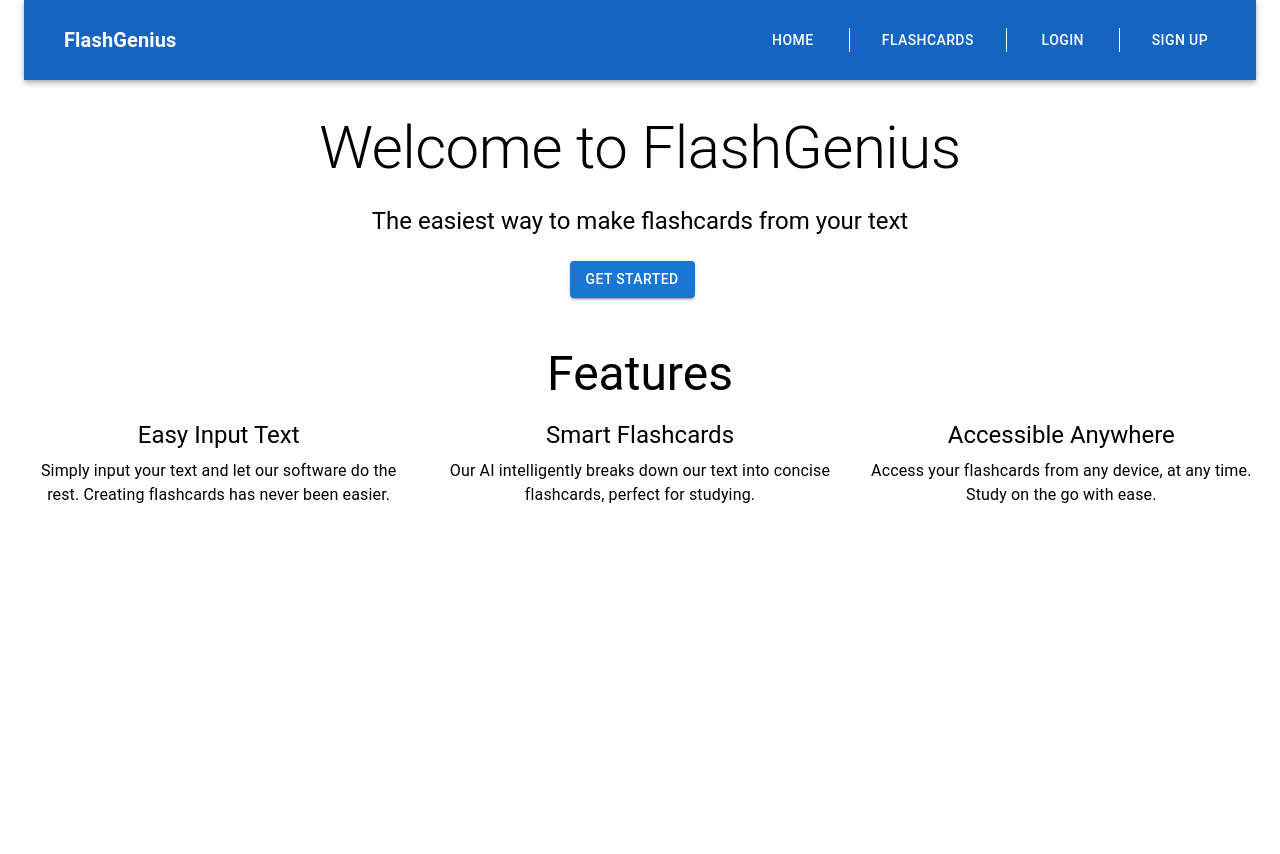
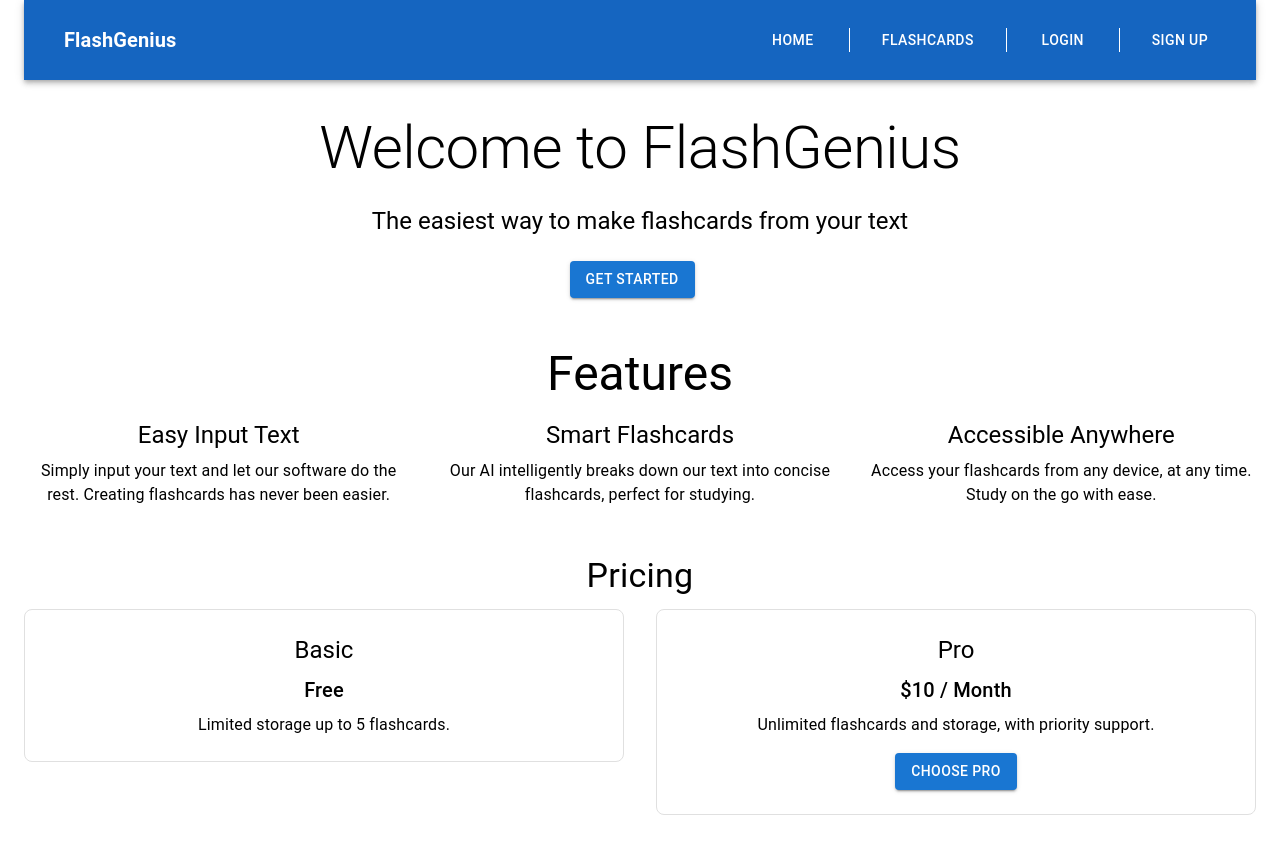
Before and after one commit to HeadstaterAI-24/ai_flashcards, a Next.js app: page / in a window 1280 px wide. Shown: the top 854 px of the page. Before the commit the page ends 800 px from the top, so only its background shows below. Built offline with nearby package versions, Linux system fonts and the light colour scheme; no server answers.

Commit message:
Add Pro subscription feature in home page

```diff
--- a/app/api/checkout_sessions/route.js
+++ b/app/api/checkout_session/route.js
@@ -9,9 +9,22 @@ const formatAmountforStripe = (amount) => {
     return Math.round(amount * 100)
 }
 
+export async function GET(req) {
+  const searchParams = req.nextUrl.searchParams
+  const session_id = searchParams.get('session_id')
+
+  try {
+    const checkoutSession = await stripe.checkout.sessions.retrieve(session_id)
+    return NextResponse.json(checkoutSession)
+  } catch (error) {
+    console.error('Error retrieving checkout session:', error)
+    return NextResponse.json({error: {message: error.message}}, {status: 500})
+  }
+}
+
 export async function POST(req){
     const params = {
-        submit_type: 'subscription',
+        mode: 'subscription',
         payment_method_types: ['card'],
         line_items: [
           {
@@ -30,8 +43,8 @@ export async function POST(req){
             quantity: 1,
           },
         ],
-        success_url: `${req.headers.origin}/result?session_id={CHECKOUT_SESSION_ID}`,
-        cancel_url: `${req.headers.origin}/result?session_id={CHECKOUT_SESSION_ID}`,
+        success_url: `${req.headers.get('origin')}/result?session_id={CHECKOUT_SESSION_ID}`,
+        cancel_url: `${req.headers.get('origin')}/result?session_id={CHECKOUT_SESSION_ID}`,
       };
       const checkoutSession = await stripe.checkout.sessions.create(params);
 
--- a/app/page.js
+++ b/app/page.js
@@ -12,6 +12,7 @@ import Navbar from "./components/Navbar";  // Ensure correct relative path
 import { useRouter } from "next/navigation";
 import { useAuth } from "@clerk/nextjs";
 import { useState, useEffect } from "react";
+import getStripe from "@/utils/get-stripe";
 
 export default function Home() {
   const router = useRouter();
@@ -33,6 +34,31 @@ export default function Home() {
       router.push('/sign-in');
     }
   };
+
+  const handleSubmit = async ()=> {
+    const checkoutSession = await fetch('/api/checkout_session', {
+      method: 'POST',
+      headers: {
+        origin: 'https://localhost:3000',
+      }
+    })
+
+    const checkoutSessionJson = await checkoutSession.json()
+
+    if (checkoutSession.statusCode === 500) {
+      console.error(checkoutSession.message)
+      return
+    }
+
+    const stripe = await getStripe()
+    const {error} = await stripe.redirectToCheckout({
+      sessionId: checkoutSessionJson.id,
+    })
+
+    if (error){
+      console.warn(error.message)
+    }
+  }
 
   return (
     <Container maxWidth="100vw">
@@ -85,6 +111,69 @@ export default function Home() {
           </Grid>
         </Grid>
       </Box>
+      <Box sx={{my: 6, textAlign: 'center'}}>
+        <Typography variant="h4" gutterBottom>
+          Pricing
+        </Typography>
+        <Grid container spacing={4}>
+          <Grid item xs={12} md={6}>
+            <Box
+              sx={{
+                p: 3,
+                border: '1px solid',
+                borderColor: 'grey.300',
+                borderRadius: 2,
+              }}
+            >
+              <Typography variant="h5" gutterBottom>
+                Basic
+              </Typography>
+              <Typography variant="h6" gutterBottom>
+                Free
+              </Typography>
+              <Typography>
+                {' '}
+                Limited storage up to 5 flashcards.
+              </Typography>
+            </Box>
+          </Grid>
+          <Grid item xs={12} md={6}>
+          <Box
+              sx={{
+                p: 3,
+                border: '1px solid',
+                borderColor: 'grey.300',
+                borderRadius: 2,
+              }}
+            >
+              <Typography variant="h5" gutterBottom>
+                Pro
+              </Typography>
+              <Typography variant="h6" gutterBottom>
+                $10 / Month
+              </Typography>
+              <Typography>
+                {' '}
+                Unlimited flashcards and storage, with priority support.
+              </Typography>
+              <Button
+                variant="contained"
+                color="primary"
+                sx={{mt: 2}}
+                onClick={() => {
+                  if (isSignedIn) {
+                    handleSubmit()
+                  } else {
+                    router.push('/sign-in')
+                  }
+                }}
+              >
+                Choose Pro
+              </Button>
+            </Box>
+          </Grid>
+        </Grid>
+      </Box>
     </Container>
   );
 }
```
Also changed, not shown: app/result/page.js (added, +104 -0 lines).
